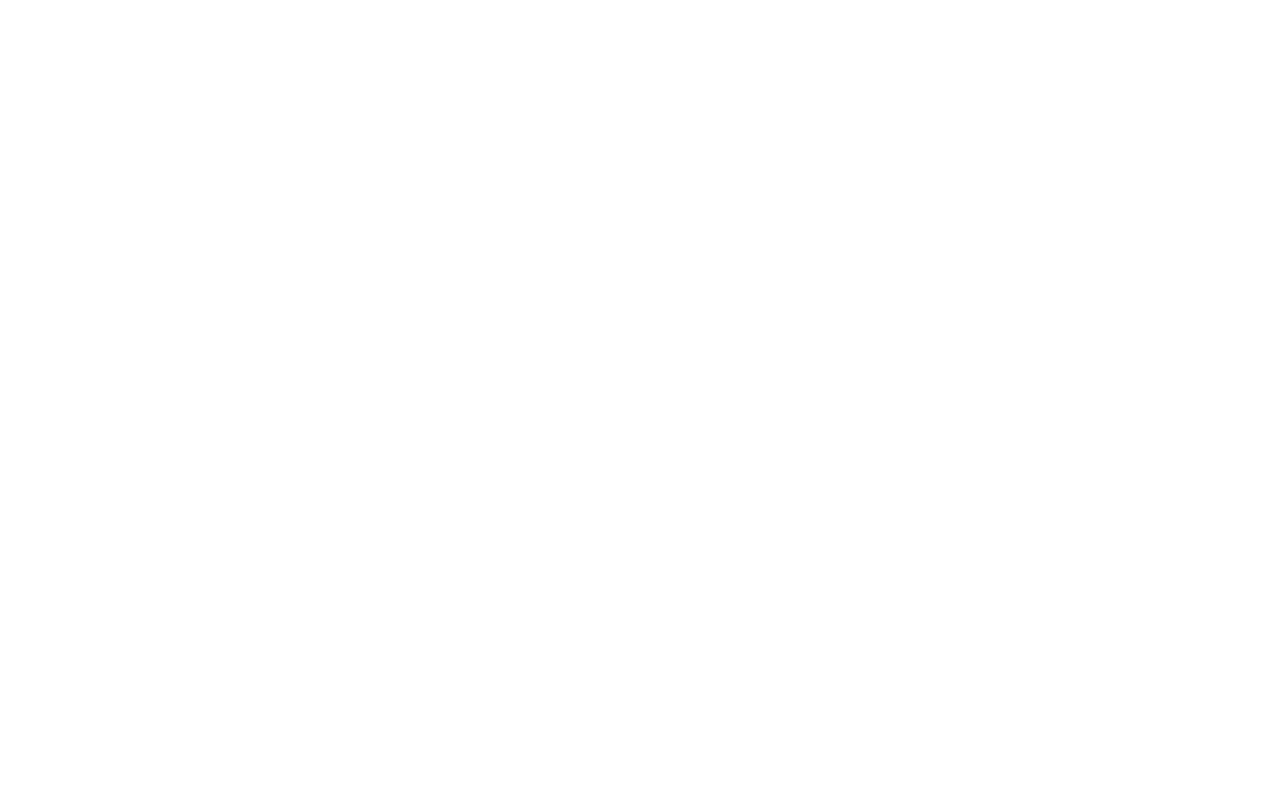
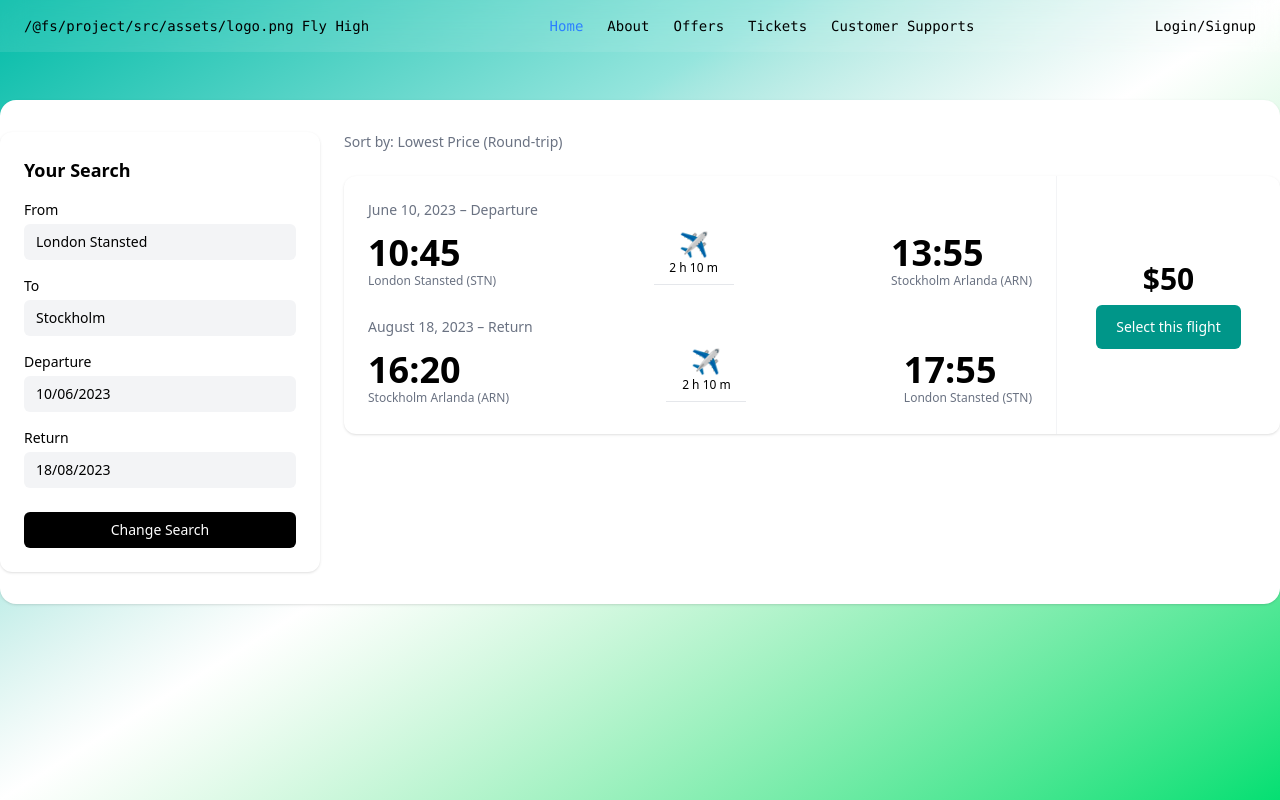
Before and after one commit to Gobinda002/Flight-Reservation-System, a React (Vite) app in the folder project/: page /result in a window 1280 px wide. Before the commit this address had no page. Built offline with nearby package versions, Linux system fonts and the light colour scheme; a web font is replaced by a local one.

Commit message:
last change now doing teh toogle in one way aand two way

```diff
--- a/project/src/App.jsx
+++ b/project/src/App.jsx
@@ -1,7 +1,7 @@
 import { useState } from "react";
 import HeroSection from "./pages/HeroSection";
 import Searching from "./pages/Searching";
-import Booking from "./pages/booking";
+import Result from "./pages/result";
 import "./App.css";
 import { BrowserRouter, Routes, Route } from "react-router-dom";
 export default function App() {
@@ -18,7 +18,7 @@ export default function App() {
             </div>
           }
         />
-        <Route path="/booking" element={<Booking />} />
+        <Route path="/result" element={<Result />} />
       </Routes>
     </BrowserRouter>
   );
--- a/project/src/pages/booking.jsx
+++ b/project/src/components/results.jsx
@@ -1,8 +1,8 @@
-import React from 'react'
+// src/pages/booking.jsx
+import React from 'react';
 import Navbar from '../components/navbar';
 
-export default function Booking() {
-  const sampleFlights = [
+const sampleFlightsTwoWay = [
   {
     departDate: "June 10, 2023",
     departFrom: "London Stansted (STN)",
@@ -17,30 +17,31 @@ export default function Booking() {
     returnArriveTime: "17:55",
     price: "$50",
   },
+  // ... more two-way entries
+];
+
+const sampleFlightsOneWay = [
   {
     departDate: "June 10, 2023",
     departFrom: "London Stansted (STN)",
-      departTime: "11:45",
+    departTime: "10:45",
     arriveAt: "Stockholm Arlanda (ARN)",
-      arriveTime: "14:55",
+    arriveTime: "13:55",
     duration: "2 h 10 m",
-      returnDate: "August 18, 2023",
-      returnFrom: "Stockholm Arlanda (ARN)",
-      returnTime: "17:20",
-      returnArriveAt: "London Stansted (STN)",
-      returnArriveTime: "18:55",
-      price: "$62",
+    price: "$30",
   },
+  // ... more one-way entries
 ];
+
+export default function Booking({ mode = "round-trip" }) {
+  const isRoundTrip = mode === "round-trip";
+  const sampleFlights = isRoundTrip ? sampleFlightsTwoWay : sampleFlightsOneWay;
 
   return (
     <div className="min-h-screen bg-gradient-to-br from-teal-500 via-white/5 to-green-400 py-25">
       <div className="max-w-7xl mx-auto bg-white rounded-2xl shadow overflow-hidden">
-
-      {/* navbar */}
         <Navbar />
 
-        {/* Body */}
         <div className="flex flex-col md:flex-row gap-6 px- py-8 ">
           {/* Sidebar search */}
           <div className="md:w-1/4">
@@ -68,6 +69,7 @@ export default function Booking() {
                     className="w-full bg-gray-100 rounded-md px-3 py-2 text-sm focus:outline-none"
                   />
                 </div>
+                {isRoundTrip && (
                   <div>
                     <label className="block text-sm font-medium mb-1">Return</label>
                     <input
@@ -75,6 +77,7 @@ export default function Booking() {
                       className="w-full bg-gray-100 rounded-md px-3 py-2 text-sm focus:outline-none"
                     />
                   </div>
+                )}
                 <button className="w-full mt-2 bg-black text-white py-2 rounded-md text-sm">
                   Change Search
                 </button>
@@ -85,7 +88,9 @@ export default function Booking() {
           {/* Results list */}
           <div className="flex-1 space-y-6">
             <div className="flex justify-between items-start">
-              <div className="text-gray-500 text-sm">Sort by: Lowest Price</div>
+              <div className="text-gray-500 text-sm">
+                Sort by: Lowest Price ({isRoundTrip ? "Round-trip" : "One-way"})
+              </div>
             </div>
 
             {sampleFlights.map((flight, i) => (
@@ -114,7 +119,9 @@ export default function Booking() {
                     </div>
                   </div>
 
-                  {/* Return */}
+                  {/* Return - only if round-trip */}
+                  {isRoundTrip && (
+                    <>
                       <div className="mt-6 text-sm text-gray-500 mb-2">
                         {flight.returnDate} – Return
                       </div>
@@ -135,7 +142,10 @@ export default function Booking() {
                           <div className="text-xs text-gray-500">{flight.returnArriveAt}</div>
                         </div>
                       </div>
+                    </>
+                  )}
                 </div>
+
                 <div className="w-full md:w-56 border-t md:border-t-0 md:border-l border-gray-100 flex flex-col justify-center items-center p-6">
                   <div className="text-3xl font-bold mb-2">{flight.price}</div>
                   <button className="bg-teal-600 text-white px-5 py-3 rounded-md text-sm font-medium">
--- a/project/src/pages/Searching.jsx
+++ b/project/src/pages/Searching.jsx
@@ -4,6 +4,8 @@ import { useNavigate } from "react-router-dom";
 export default function SearchUI() {
   const [mode, setMode] = useState("oneway");
   const navigate = useNavigate();
+
+  navigate('/result', { state: { mode: 'one-way' } });
 
   return (
     <div
@@ -116,7 +118,7 @@ export default function SearchUI() {
             <div className="mt-4">
               <button
                 type="button"
-                onClick={() => navigate("booking")}
+                onClick={() => navigate("result")}
                 className="bg-[#e97778] text-white px-10 py-3 rounded-lg text-xl tracking-wider font-semibold"
                 style={{ fontFamily: "Georgia, serif" }}
               >
--- /dev/null
+++ b/project/src/pages/result.jsx
@@ -0,0 +1,162 @@
+// src/pages/booking.jsx
+import React from 'react';
+import Navbar from '../components/navbar';
+
+const sampleFlightsTwoWay = [
+  {
+    departDate: "June 10, 2023",
+    departFrom: "London Stansted (STN)",
+    departTime: "10:45",
+    arriveAt: "Stockholm Arlanda (ARN)",
+    arriveTime: "13:55",
+    duration: "2 h 10 m",
+    returnDate: "August 18, 2023",
+    returnFrom: "Stockholm Arlanda (ARN)",
+    returnTime: "16:20",
+    returnArriveAt: "London Stansted (STN)",
+    returnArriveTime: "17:55",
+    price: "$50",
+  },
+  // ... more two-way entries
+];
+
+const sampleFlightsOneWay = [
+  {
+    departDate: "June 10, 2023",
+    departFrom: "London Stansted (STN)",
+    departTime: "10:45",
+    arriveAt: "Stockholm Arlanda (ARN)",
+    arriveTime: "13:55",
+    duration: "2 h 10 m",
+    price: "$30",
+  },
+  // ... more one-way entries
+];
+
+export default function Booking({ mode = "round-trip" }) {
+  const isRoundTrip = mode === "round-trip";
+  const sampleFlights = isRoundTrip ? sampleFlightsTwoWay : sampleFlightsOneWay;
+
+  return (
+    <div className="min-h-screen bg-gradient-to-br from-teal-500 via-white/5 to-green-400 py-25">
+      <div className="max-w-7xl mx-auto bg-white rounded-2xl shadow overflow-hidden">
+        <Navbar />
+
+        <div className="flex flex-col md:flex-row gap-6 px- py-8 ">
+          {/* Sidebar search */}
+          <div className="md:w-1/4">
+            <div className="bg-white rounded-xl p-6 shadow">
+              <div className="text-lg font-semibold mb-4">Your Search</div>
+              <div className="space-y-4">
+                <div>
+                  <label className="block text-sm font-medium mb-1">From</label>
+                  <input
+                    defaultValue="London Stansted"
+                    className="w-full bg-gray-100 rounded-md px-3 py-2 text-sm focus:outline-none"
+                  />
+                </div>
+                <div>
+                  <label className="block text-sm font-medium mb-1">To</label>
+                  <input
+                    defaultValue="Stockholm"
+                    className="w-full bg-gray-100 rounded-md px-3 py-2 text-sm focus:outline-none"
+                  />
+                </div>
+                <div>
+                  <label className="block text-sm font-medium mb-1">Departure</label>
+                  <input
+                    defaultValue="10/06/2023"
+                    className="w-full bg-gray-100 rounded-md px-3 py-2 text-sm focus:outline-none"
+                  />
+                </div>
+                {isRoundTrip && (
+                  <div>
+                    <label className="block text-sm font-medium mb-1">Return</label>
+                    <input
+                      defaultValue="18/08/2023"
+                      className="w-full bg-gray-100 rounded-md px-3 py-2 text-sm focus:outline-none"
+                    />
+                  </div>
+                )}
+                <button className="w-full mt-2 bg-black text-white py-2 rounded-md text-sm">
+                  Change Search
+                </button>
+              </div>
+            </div>
+          </div>
+
+          {/* Results list */}
+          <div className="flex-1 space-y-6">
+            <div className="flex justify-between items-start">
+              <div className="text-gray-500 text-sm">
+                Sort by: Lowest Price ({isRoundTrip ? "Round-trip" : "One-way"})
+              </div>
+            </div>
+
+            {sampleFlights.map((flight, i) => (
+              <div
+                key={i}
+                className="bg-white rounded-xl shadow flex flex-col md:flex-row overflow-hidden"
+              >
+                <div className="flex-1 p-6">
+                  {/* Departure */}
+                  <div className="text-sm text-gray-500 mb-2">
+                    {flight.departDate} – Departure
+                  </div>
+                  <div className="flex items-center justify-between">
+                    <div>
+                      <div className="text-4xl font-semibold">{flight.departTime}</div>
+                      <div className="text-xs text-gray-500">{flight.departFrom}</div>
+                    </div>
+                    <div className="flex flex-col items-center text-center">
+                      <div className="text-yellow-500 text-2xl">✈️</div>
+                      <div className="text-xs">{flight.duration}</div>
+                      <div className="h-px w-20 bg-gray-200 my-2" />
+                    </div>
+                    <div>
+                      <div className="text-4xl font-semibold">{flight.arriveTime}</div>
+                      <div className="text-xs text-gray-500">{flight.arriveAt}</div>
+                    </div>
+                  </div>
+
+                  {/* Return - only if round-trip */}
+                  {isRoundTrip && (
+                    <>
+                      <div className="mt-6 text-sm text-gray-500 mb-2">
+                        {flight.returnDate} – Return
+                      </div>
+                      <div className="flex items-center justify-between">
+                        <div>
+                          <div className="text-4xl font-semibold">{flight.returnTime}</div>
+                          <div className="text-xs text-gray-500">{flight.returnFrom}</div>
+                        </div>
+                        <div className="flex flex-col items-center text-center">
+                          <div className="text-yellow-500 text-2xl">✈️</div>
+                          <div className="text-xs">{flight.duration}</div>
+                          <div className="h-px w-20 bg-gray-200 my-2" />
+                        </div>
+                        <div>
+                          <div className="text-4xl font-semibold">
+                            {flight.returnArriveTime}
+                          </div>
+                          <div className="text-xs text-gray-500">{flight.returnArriveAt}</div>
+                        </div>
+                      </div>
+                    </>
+                  )}
+                </div>
+
+                <div className="w-full md:w-56 border-t md:border-t-0 md:border-l border-gray-100 flex flex-col justify-center items-center p-6">
+                  <div className="text-3xl font-bold mb-2">{flight.price}</div>
+                  <button className="bg-teal-600 text-white px-5 py-3 rounded-md text-sm font-medium">
+                    Select this flight
+                  </button>
+                </div>
+              </div>
+            ))}
+          </div>
+        </div>
+      </div>
+    </div>
+  );
+}
```
Lines whose indentation alone changed are shown as unchanged.
